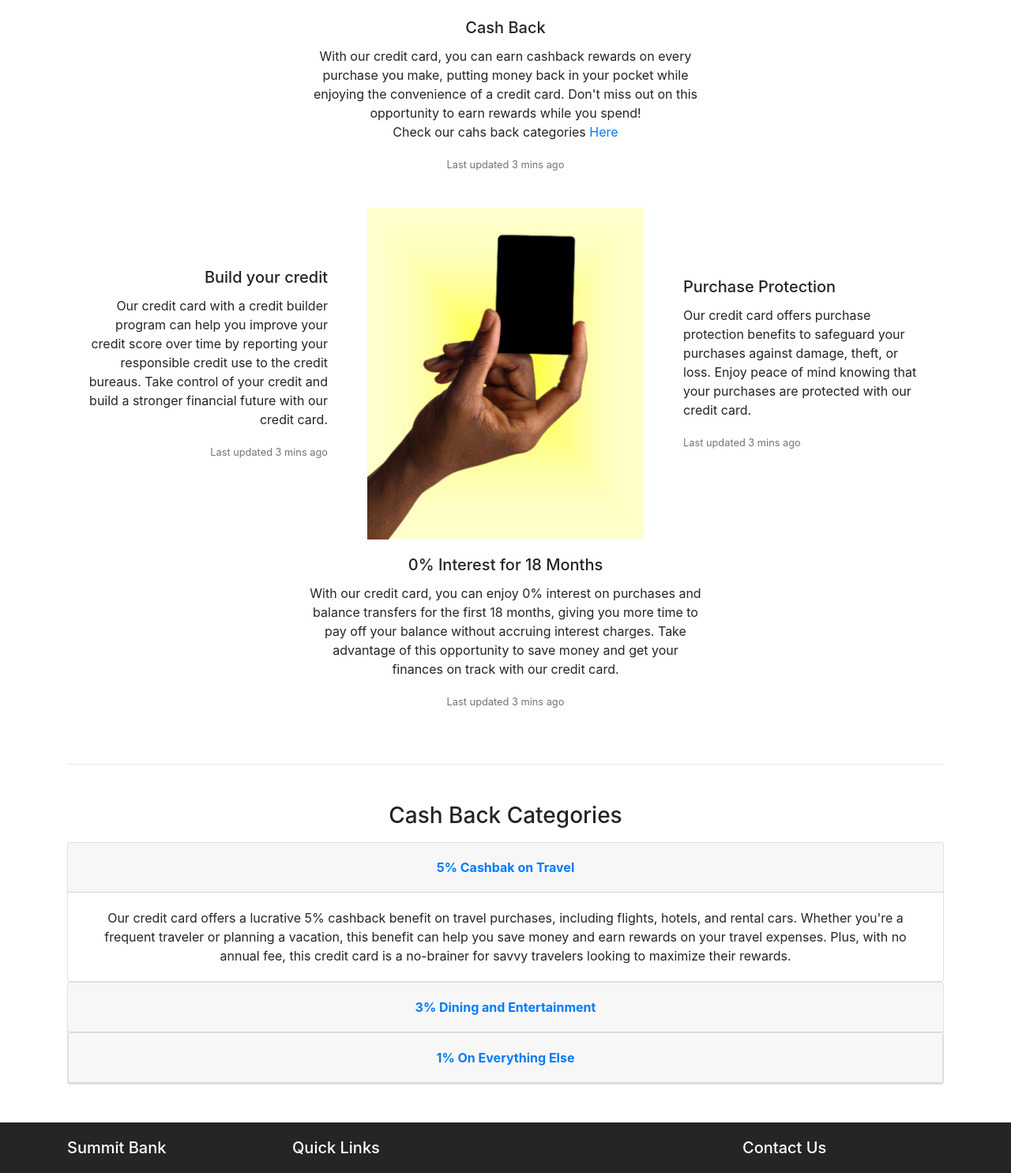
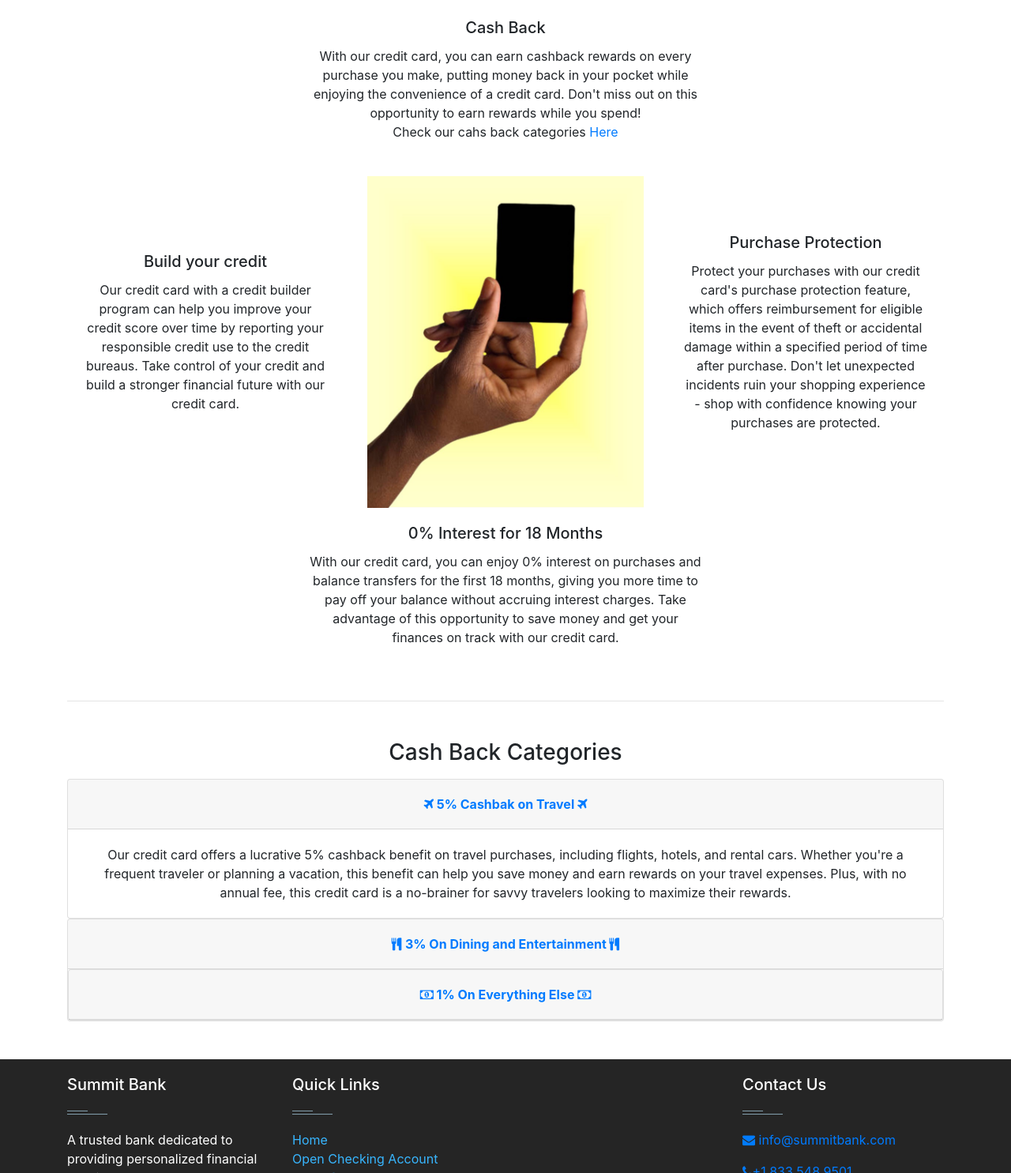
Before and after one commit to MoisesFC/summitBankPortfolioProject, a website: page creditCard.html in a window 1280 px wide. Shown: the part 352-1837 px from the top of the page at 79% size. Drawn offline with nearby package versions, Linux system fonts and the light colour scheme.

Commit message:
some polishing

```diff
--- a/creditCard.html
+++ b/creditCard.html
@@ -77,20 +77,20 @@
                             make, putting money back in your pocket while enjoying the convenience of a credit card.
                             Don't miss out on this opportunity to earn rewards while you spend! <br> Check our cahs back
                             categories <a href="#cashBackCategories">Here</a> </p>
-                        <p class="card-text"><small class="text-muted">Last updated 3 mins ago</small></p>
+
                     </div>
                 </div>
             </div>
         </div>
         <div class="row ">
             <div class="col-sm-4 d-none d-md-block m-auto">
-                <div class="card text-right border-0">
+                <div class="card text-center border-0">
                     <div class="card-body">
                         <h5 class="card-title">Build your credit</h5>
                         <p class="card-text">Our credit card with a credit builder program can help you improve your
                             credit score over time by reporting your responsible credit use to the credit bureaus. Take
                             control of your credit and build a stronger financial future with our credit card.</p>
-                        <p class="card-text"><small class="text-muted">Last updated 3 mins ago</small></p>
+
                     </div>
                 </div>
             </div>
@@ -98,13 +98,14 @@
                 <img class="img-fluid mt-4 d-none d-md-block" src="img/creditCardYellow.jpg" alt="">
             </div>
             <div class="col sm-4 d-none d-md-block m-auto">
-                <div class="card text-left border-0">
+                <div class="card text-center border-0">
                     <div class="card-body">
                         <h5 class="card-title">Purchase Protection</h5>
-                        <p class="card-text">Our credit card offers purchase protection benefits to safeguard your
-                            purchases against damage, theft, or loss. Enjoy peace of mind knowing that your purchases
-                            are protected with our credit card.</p>
-                        <p class="card-text"><small class="text-muted">Last updated 3 mins ago</small></p>
+                        <p class="card-text">Protect your purchases with our credit card's purchase protection feature,
+                            which offers reimbursement for eligible items in the event of theft or accidental damage
+                            within a specified period of time after purchase. Don't let unexpected incidents ruin your
+                            shopping experience - shop with confidence knowing your purchases are protected.</p>
+
                     </div>
                 </div>
             </div>
@@ -112,25 +113,25 @@
 
 
         <div class="row d-md-none">
-            <div class="col-sm-6 m-auto">
+            <div class="col-md-6 m-auto">
                 <div class="card text-center border-0">
                     <div class="card-body">
                         <h5 class="card-title">Build Your Credit</h5>
                         <p class="card-text">Our credit card with a credit builder program can help you improve your
                             credit score over time by reporting your responsible credit use to the credit bureaus. Take
                             control of your credit and build a stronger financial future with our credit card.</p>
-                        <p class="card-text"><small class="text-muted">Last updated 3 mins ago</small></p>
+
                     </div>
                 </div>
             </div>
-            <div class="col sm-6 m-auto">
+            <div class="col-md-6 m-auto">
                 <div class="card text-center border-0">
                     <div class="card-body">
                         <h5 class="card-title">Purchase Protection</h5>
-                        <p class="card-text">Our credit card offers purchase protection benefits to safeguard your
-                            purchases against damage, theft, or loss. Enjoy peace of mind knowing that your purchases
-                            are protected with our credit card.</p>
-                        <p class="card-text"><small class="text-muted">Last updated 3 mins ago</small></p>
+                        <p class="card-text">Protect your purchases with our credit card's purchase protection feature,
+                            which offers reimbursement for eligible items in the event of theft or accidental damage
+                            within a specified period of time after purchase. Don't let unexpected incidents ruin your
+                            shopping experience - shop with confidence knowing your purchases are protected.</p>
                     </div>
                 </div>
             </div>
@@ -145,7 +146,7 @@
                             transfers for the first 18 months, giving you more time to pay off your balance without
                             accruing interest charges. Take advantage of this opportunity to save money and get your
                             finances on track with our credit card.</p>
-                        <p class="card-text"><small class="text-muted">Last updated 3 mins ago</small></p>
+
                     </div>
                 </div>
             </div>
@@ -163,7 +164,8 @@
                     <h5 class="mb-0">
                         <button class="btn btn-link" data-toggle="collapse" data-target="#collapseOne"
                             aria-expanded="true" aria-controls="collapseOne">
-                            <strong>5% Cashbak on Travel</strong>
+                            <i class="fa fa-plane"></i><strong> 5% Cashbak on Travel </strong><i
+                                class="fa fa-plane"></i>
                         </button>
                     </h5>
                 </div>
@@ -182,7 +184,8 @@
                     <h5 class="mb-0">
                         <button class="btn btn-link collapsed" data-toggle="collapse" data-target="#collapseTwo"
                             aria-expanded="false" aria-controls="collapseTwo">
-                            <strong>3% Dining and Entertainment</strong>
+                            <i class="fa fa-cutlery"></i> <strong> 3% On Dining and Entertainment </strong><i
+                                class="fa fa-cutlery"></i>
                         </button>
                     </h5>
                 </div>
@@ -200,7 +203,8 @@
                         <h5 class="mb-0">
                             <button class="btn btn-link collapsed" data-toggle="collapse" data-target="#collapseThree"
                                 aria-expanded="false" aria-controls="collapseThree">
-                                <strong>1% On Everything Else</strong>
+                                <i class="fa fa-money"></i><strong> 1% On Everything Else </strong><i
+                                    class="fa fa-money"></i>
                             </button>
                         </h5>
                     </div>
@@ -260,11 +264,6 @@
                     </div>
 
                     <div class="col-xs-12 col-sm-6 col-md-3">
-                            <!-- <div class="widget no-box">
-                            <h5 class="widget-title">Get Started<span></span></h5>
-                            <p>Get access to your full Training and Marketing Suite.</p>
-                            <a class="btn" href="https://bit.ly/3m9avif" target="_blank">Subscribe Now</a>
-                        </div> -->
                     </div>
 
                     <div class="col-xs-12 col-sm-6 col-md-3">
```
Also changed, not shown: checking.html (+0 -20 lines), index.html (+6 -40 lines). Lines whose indentation alone changed are shown as unchanged.
